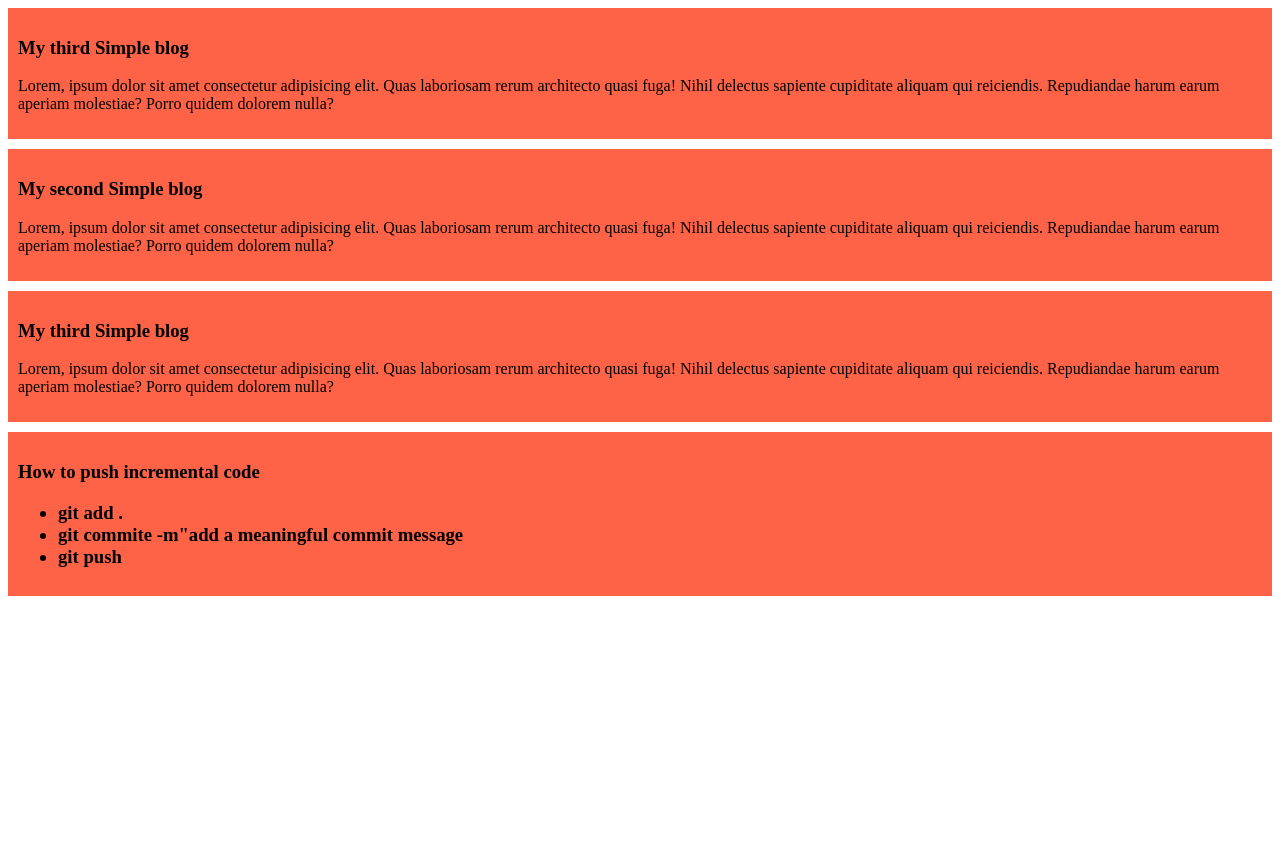
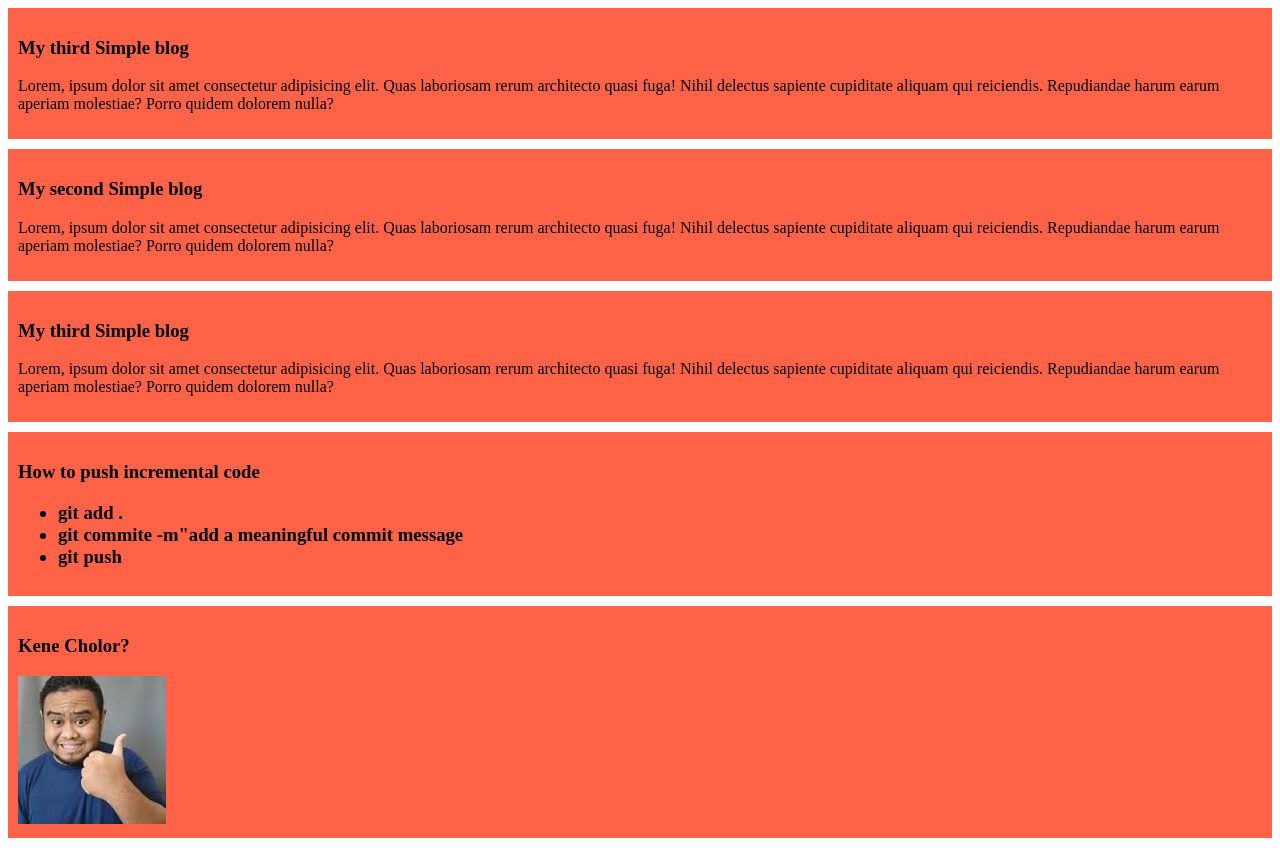
Before and after one commit to Argha588696/my-first-simple-website, a plain HTML site: page index.html in a window 1280 px wide. Before the commit the page ends 800 px from the top, so only its background shows below. Drawn offline with Linux system fonts and the light colour scheme.

Commit message:
added the picture

```diff
--- a/index.html
+++ b/index.html
@@ -41,5 +41,11 @@
             </ul>
         </h3>
     </div>
+    <div>
+        <h3>
+            Kene Cholor?
+        </h3>
+        <img src="Images/download.jpg" alt="Like">
+    </div>
 </body>
 </html>
```
Also changed, not shown: Images/download.jpg (added).
